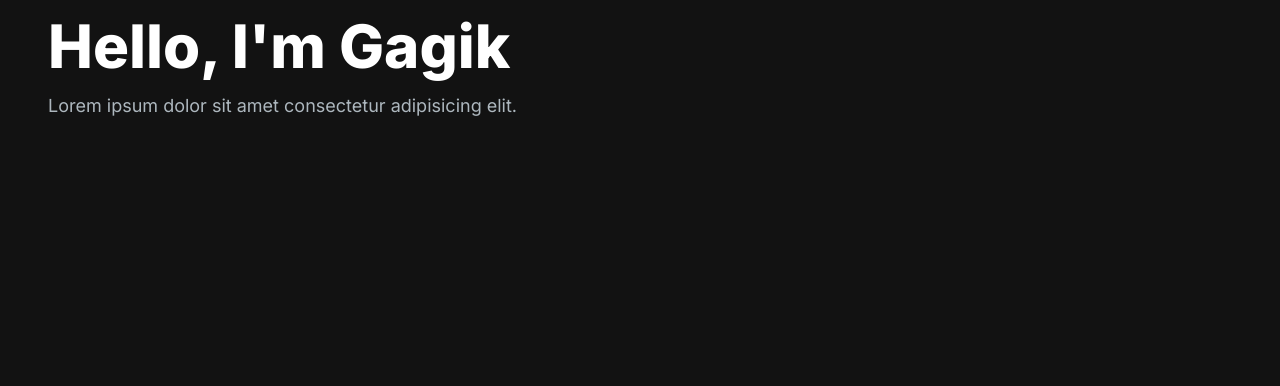
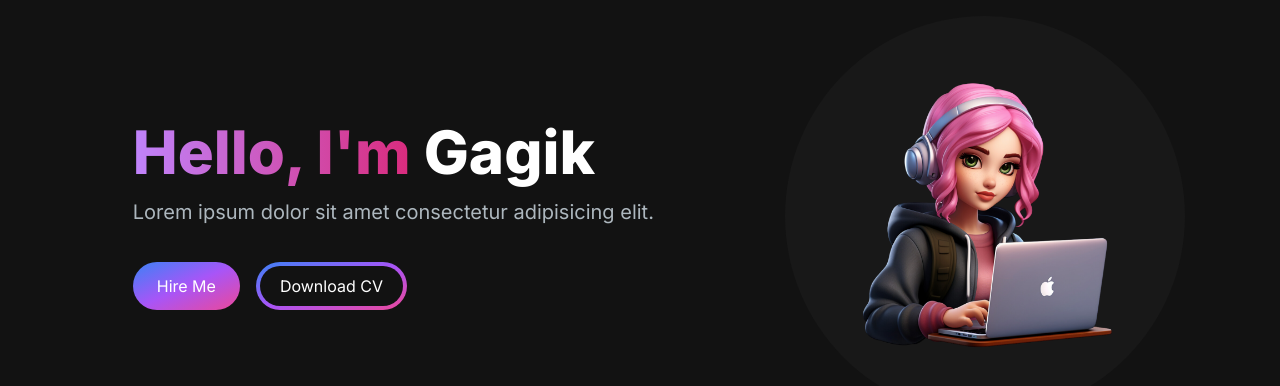
Before and after one commit to GoGagoo/gogagoo-portfolio-nextjs, a Next.js app: page / in a window 1280 px wide. Shown: the top 386 px of the page. Built offline with nearby package versions, Linux system fonts and the light colour scheme.

Commit message:
full complete hero section

```diff
--- a/src/app/components/Hero.jsx
+++ b/src/app/components/Hero.jsx
@@ -1,12 +1,39 @@
-import React from 'react'
+import Image from 'next/image'
 
 const Hero = () => {
 	return (
 		<section>
-			<h1 className='text-white mb-4 text-4xl lg:text-6xl font-extrabold'>Hello, I&apos;m  Gagik</h1>
-			<p className='text-[#ADB7BE] text-lg lg_text-xl'>
-				Lorem ipsum dolor sit amet consectetur adipisicing elit.
-			</p>
+			<div className='grid grid-cols-1 sm:grid-cols-12'>
+				<div className='col-span-7 text-center sm:text-left place-self-center'>
+					<h1 className='text-white mb-4 text-4xl sm:text-5xl lg:text-6xl font-extrabold'>
+						<span className='text-transparent bg-clip-text bg-gradient-to-r from-purple-400 to-pink-600'>Hello, I&apos;m{' '}
+						</span>
+						Gagik
+					</h1>
+					<p className='text-[#ADB7BE] text-base sm:text-lg mb-6 lg:text-xl'>
+						Lorem ipsum dolor sit amet consectetur adipisicing elit.
+					</p>
+					<div>
+						<button className='px-6 w-full sm:w-fit py-3 rounded-full mr-4 bg-gradient-to-br from-blue-500 via-purple-500 to-pink-500 hover:bg-slate-200 text-white'>Hire Me</button>
+						<button className='px-1 py-1 w-full sm:w-fit rounded-full bg-gradient-to-br from-blue-500 via-purple-500 to-pink-500 hover:bg-slate-800  mt-3 text-white '>
+						<span className="block bg-[#121212] hover:bg-slate-800 rounded-full px-5 py-2">
+                Download CV
+              </span>
+						</button>
+					</div>
+				</div>
+				<div className='col-span-5 place-self-center mt-4 lg:mt-0'>
+					<div className='rounded-full bg-[#181818] w-[250px] h-[250px] lg:w-[400px] lg:h-[400px] relative'>
+						<Image
+							src='/images/hero-image.png'
+							alt='hero image'
+							className='absolute transform -translate-x-1/2 -translate-y-1/2 top-1/2 left-1/2'
+							width={300}
+							height={300}
+						/>
+					</div>
+				</div>
+			</div>
 		</section>
 	)
 }
--- a/src/app/page.js
+++ b/src/app/page.js
@@ -3,8 +3,10 @@ import Hero from './components/Hero'
 
 export default function Home() {
   return (
-    <main className='flex min-h-screen flex-col bg-[#121212] container mx-auto px-12 py-4'>
-    <Hero />
+    <main className='flex min-h-screen flex-col bg-[#121212]'>
+    <container className='container mx-auto px-12 py-4'>
+      <Hero />
+    </container>
     </main>
   )
 }
```
Also changed, not shown: public/images/hero-image.png (added).
